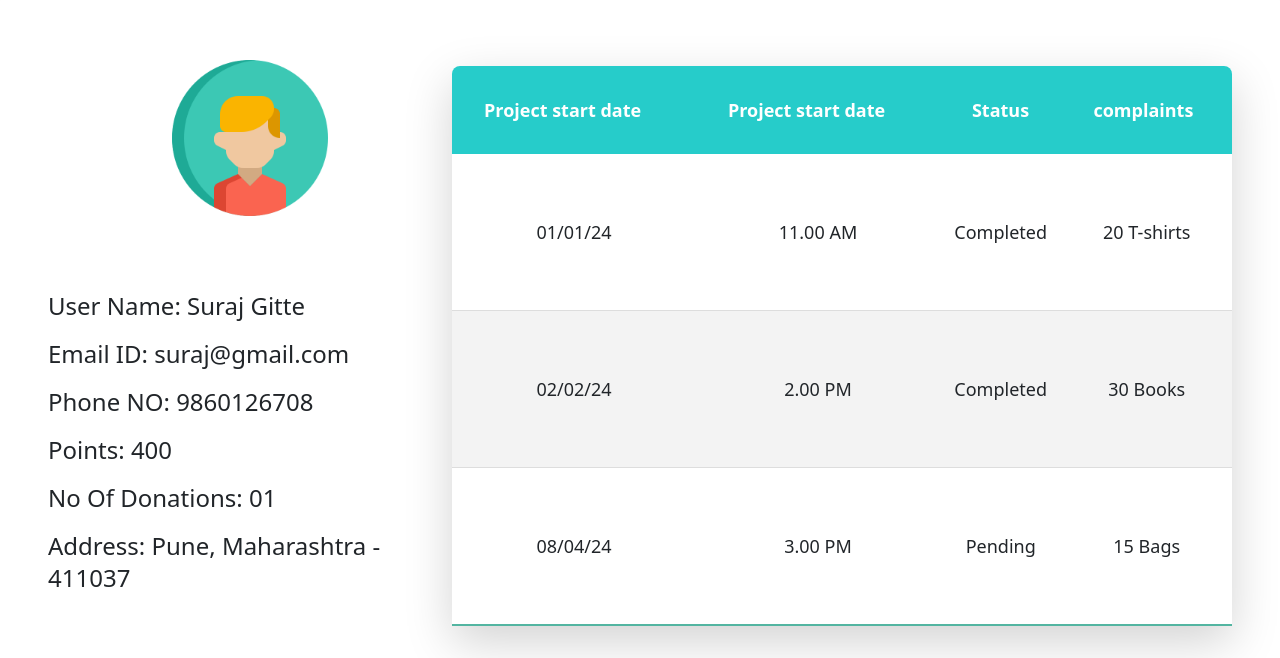
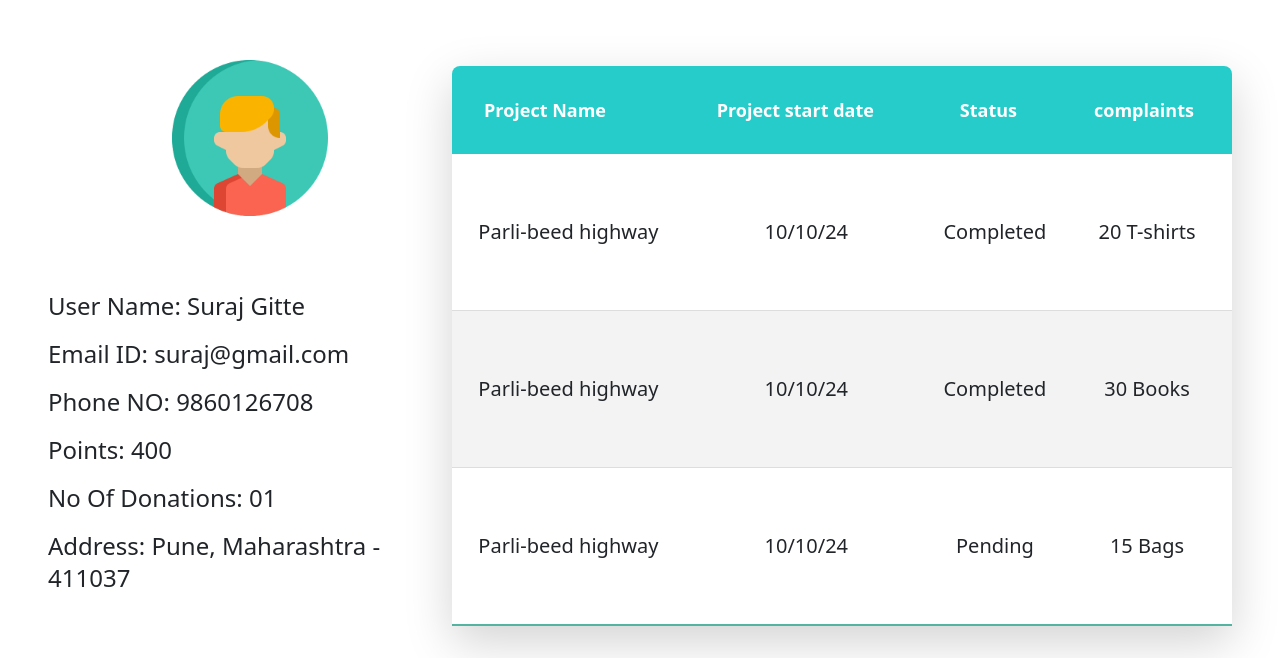
Before and after one commit to suraj126708/SIH_PS_Construction, a React (Create React App) app in the folder client/: page / in a window 1280 px wide. Shown: the part 142-800 px from the top of the page. Built offline with nearby package versions, Linux system fonts and the light colour scheme.

Commit message:
constructor acount -2

```diff
--- a/client/src/pages/ConstructionAcount.jsx
+++ b/client/src/pages/ConstructionAcount.jsx
@@ -3,14 +3,14 @@ import "bootstrap/dist/css/bootstrap.min.css";
 import "@fortawesome/fontawesome-free/css/all.min.css";
 import userBg from "../Assests/images/user.png";
 import ComplaintsList from "../components/complaintList";
-import NavBar from "../components/Navbar";
+// import NavBar from "../components/Navbar";
 
 const constructorAccount = () => {
   return (
     <>
       {/* <NavBar /> */}
       <div className="bg-white w-full relative">
-        <section className="h-[90vh] flex flex-col justify-between mt-[6.5rem]">
+        <section className="h-[95vh] flex flex-col justify-between my-[6.5rem]">
           <div className="container mt-8 w-[100%] h-[45rem] bg-white rounded-lg p-5 shadow-lg">
             <div className="content flex justify-between items-center">
               <div className="left-side w-[35%] flex flex-col items-center relative">
@@ -44,29 +44,29 @@ const constructorAccount = () => {
 
               <table className=" text-lg content-table border-collapse h-[35rem] w-[50rem] mx-auto shadow-lg rounded-t-lg overflow-hidden">
                 <thead>
-                  <tr className="bg-[#26ccca] text-white text-left font-bold">
-                    <th className="py-[30px] pl-8">Project start date</th>
+                  <tr className=" bg-[#26ccca] text-white text-left font-bold">
+                    <th className="py-[30px] pl-8">Project Name</th>
                     <th className="py-[30px] pl-8 ">Project start date</th>
                     <th className="py-[30px] pl-8">Status</th>
                     <th className="py-[30px] pl-8">complaints</th>
                   </tr>
                 </thead>
-                <tbody className="bg-white">
+                <tbody className="text-xl bg-white">
                   <tr className="border-b border-[#dddddd]">
-                    <td className="py-[30px]">01/01/24</td>
-                    <td className="py-[30px]">11.00 AM</td>
+                    <td className="py-[30px]">Parli-beed highway</td>
+                    <td className="py-[30px]">10/10/24</td>
                     <td className="py-[30px] ">Completed</td>
                     <td className="py-[30px] ">20 T-shirts</td>
                   </tr>
                   <tr className="border-b border-[#dddddd] bg-[#f3f3f3]">
-                    <td className="py-[30px] ">02/02/24</td>
-                    <td className="py-[30px] ">2.00 PM</td>
+                    <td className="py-[30px] ">Parli-beed highway</td>
+                    <td className="py-[30px] ">10/10/24</td>
                     <td className="py-[30px] ">Completed</td>
                     <td className="py-[30px] ">30 Books</td>
                   </tr>
                   <tr className="border-b-2 border-[#53b5a1]">
-                    <td className="py-[30px] ">08/04/24</td>
-                    <td className="py-[30px] ">3.00 PM</td>
+                    <td className="py-[30px] ">Parli-beed highway</td>
+                    <td className="py-[30px] ">10/10/24</td>
                     <td className="py-[30px] ">Pending</td>
                     <td className="py-[30px] ">15 Bags</td>
                   </tr>
```
